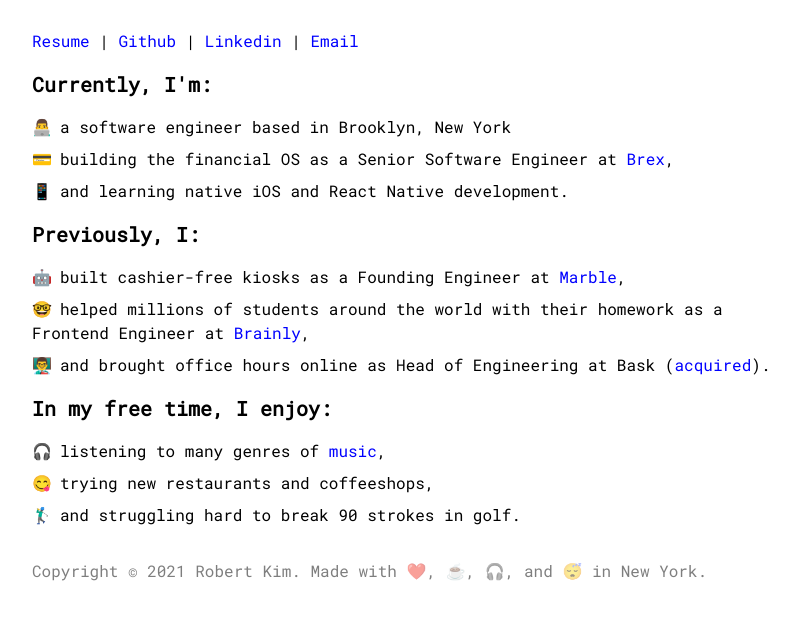
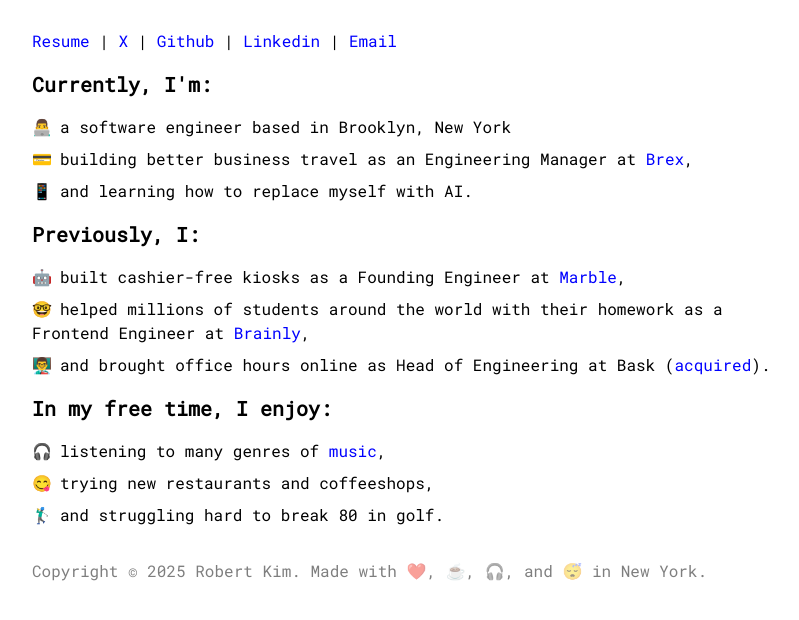
Before and after one commit to rkty13/rkty13.github.io, a plain HTML site: page index.html in a window 1280 px wide. Shown: the part 128-748 px from the top of the page, without its empty margins (224-1023 px from the left). Drawn offline with Linux system fonts and the light colour scheme.

Commit message:
Update index.html

```diff
--- a/index.html
+++ b/index.html
@@ -21,6 +21,7 @@
           <h1 id="title">👋 Hi, I'm Rob!</h1>
           <nav>
             <a href="https://s3.amazonaws.com/rkty13-personalsite/RobertKimResume.pdf">Resume</a> |
+            <a href="https://x.com/collegedrobout">X</a> |
             <a href="https://github.com/rkty13">Github</a> |
             <a href="https://linkedin.com/in/roberttykim">Linkedin</a> |
             <a href="mailto:me@robertkim.io">Email</a>
@@ -30,8 +31,8 @@
           <h3>Currently, I'm:</h3>
           <ul>
             <li id="coder">a software engineer based in Brooklyn, New York</li>
-            <li id="card">building the financial OS as a Senior Software Engineer at <a href="https://brex.com">Brex</a>,</li>
-            <li id="apple">and learning native iOS and React Native development.</li>
+            <li id="card">building better business travel as an Engineering Manager at <a href="https://brex.com">Brex</a>,</li>
+            <li id="apple">and learning how to replace myself with AI.</li>
           </ul>
           <h3>Previously, I:</h3>
           <ul>
@@ -43,11 +44,11 @@
           <ul>
             <li id="music">listening to many genres of <a href="https://open.spotify.com/user/124613413">music</a>,</li>
             <li id="tasty">trying new restaurants and coffeeshops,</li>
-            <li id="golf">and struggling hard to break 90 strokes in golf.</li>
+            <li id="golf">and struggling hard to break 80 in golf.</li>
           </ul>
         </section>
         <footer>
-          <p>Copyright © 2021 Robert Kim. Made with ❤️, ☕️, 🎧, and 😴 in New York.</p>
+          <p>Copyright © 2025 Robert Kim. Made with ❤️, ☕️, 🎧, and 😴 in New York.</p>
         </footer>
       </div>
     </div>
```
